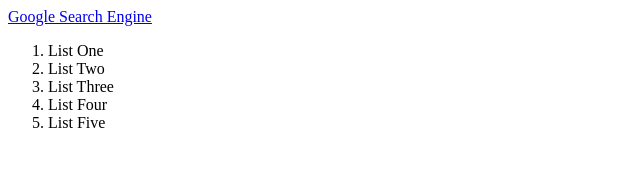
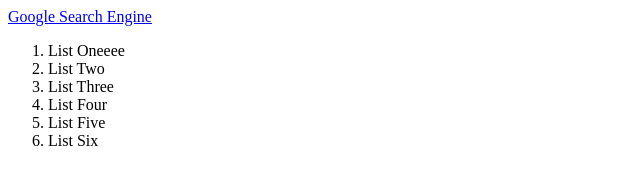
Before and after one commit to jasonlord/HTMLTEST, a plain HTML site: page index.html in a window 1280 px wide. Shown: the full height of the page, 0-640 px from the left. Drawn offline with Linux system fonts and the light colour scheme.

Commit message:
Update index.html

```diff
--- a/index.html
+++ b/index.html
@@ -5,11 +5,12 @@
 <body>
 	<a href="http://www.google.com">Google Search Engine</a>
 	<ol >
-		<li>List One</li>
+		<li>List Oneeee</li>
 		<li id="javaScript">List Two</li>
 		<li>List Three</li>
 		<li>List Four</li>
 		<li>List Five</li>
+		<li>List Six</li>
 	</ol>
 
 
```
